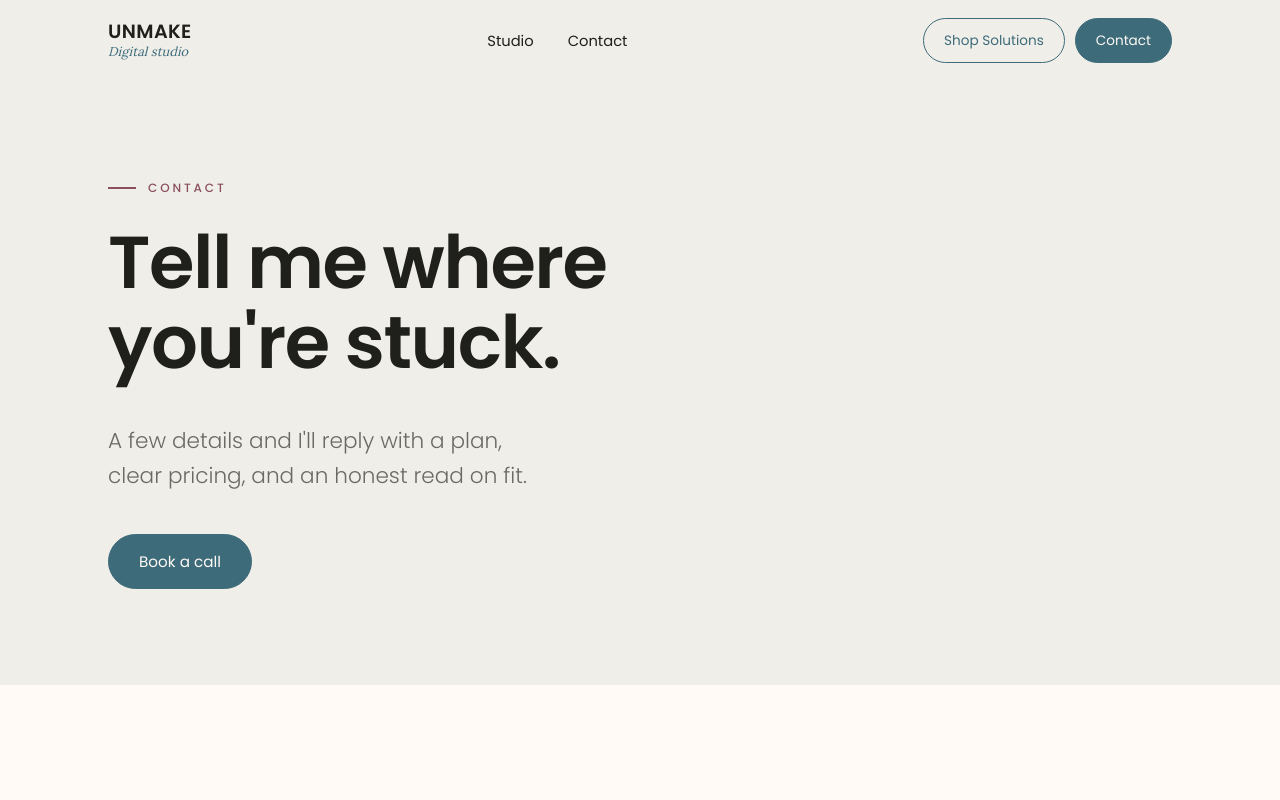
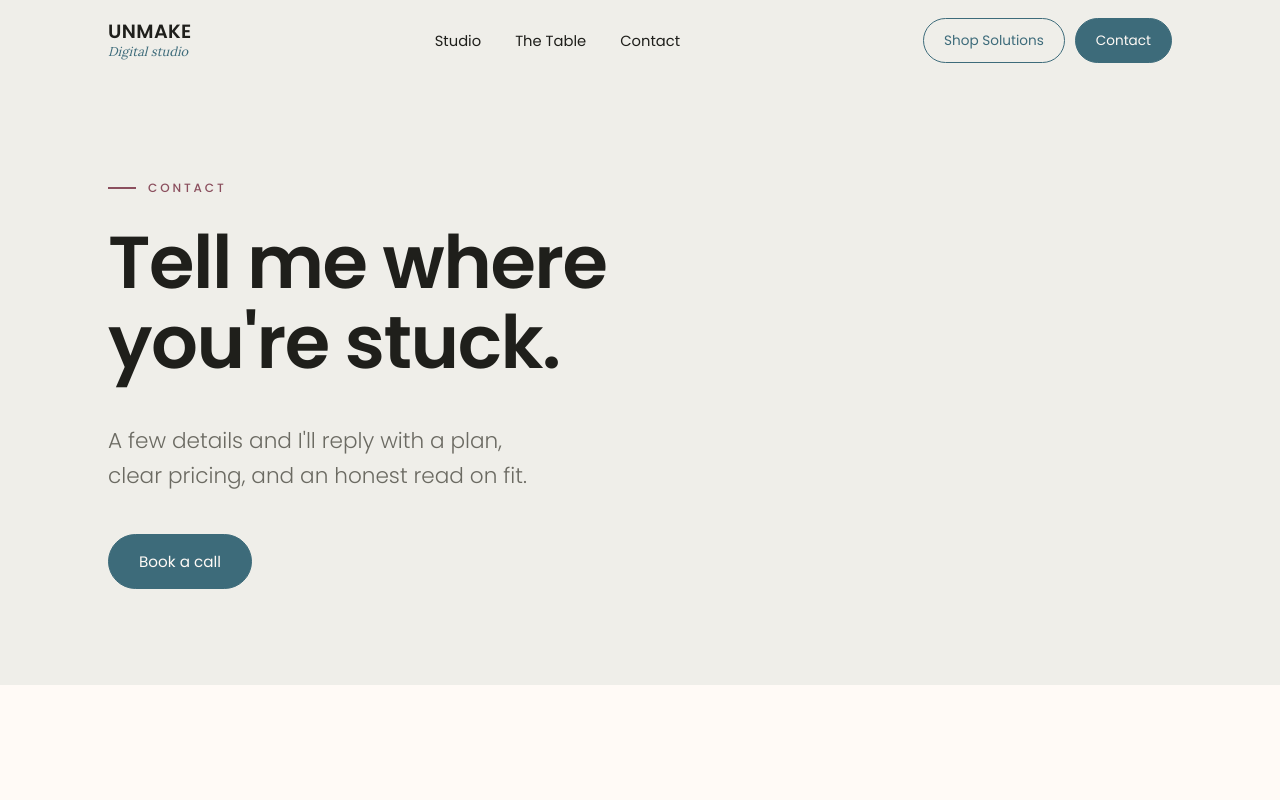
Before and after one commit to unmaketricia/unmake-website, a Next.js app: page /contact in a window 1280 px wide. Shown: the top 800 px of the page. Built offline with nearby package versions, Linux system fonts and the light colour scheme.

Commit message:
Add The Table to top navigation

```diff
--- a/components/Nav.jsx
+++ b/components/Nav.jsx
@@ -6,6 +6,7 @@ import { usePathname } from "next/navigation";
 
 const links = [
   { href: "/studio", label: "Studio" },
+  { href: "/table", label: "The Table" },
   { href: "/studio/contact", label: "Contact" },
 ];
 
```
